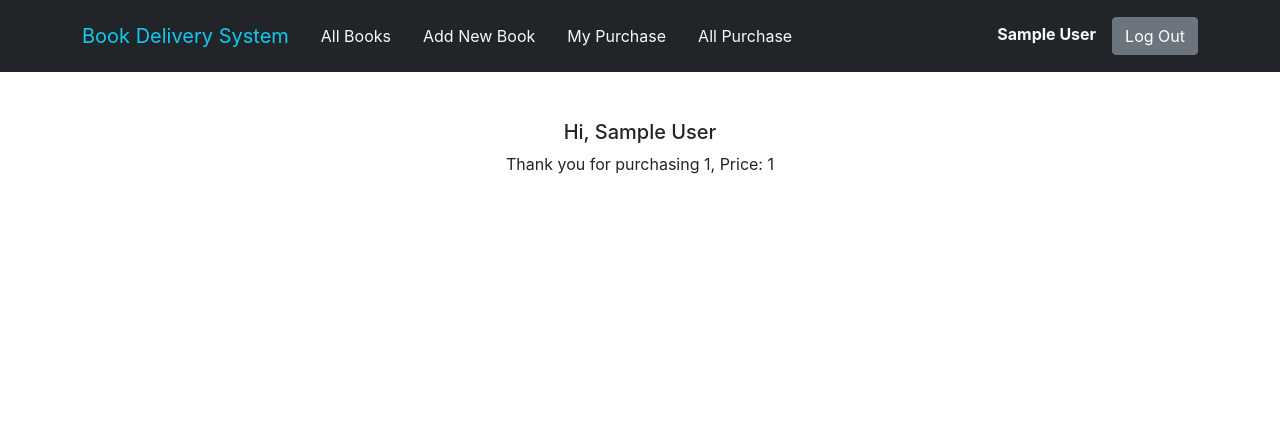
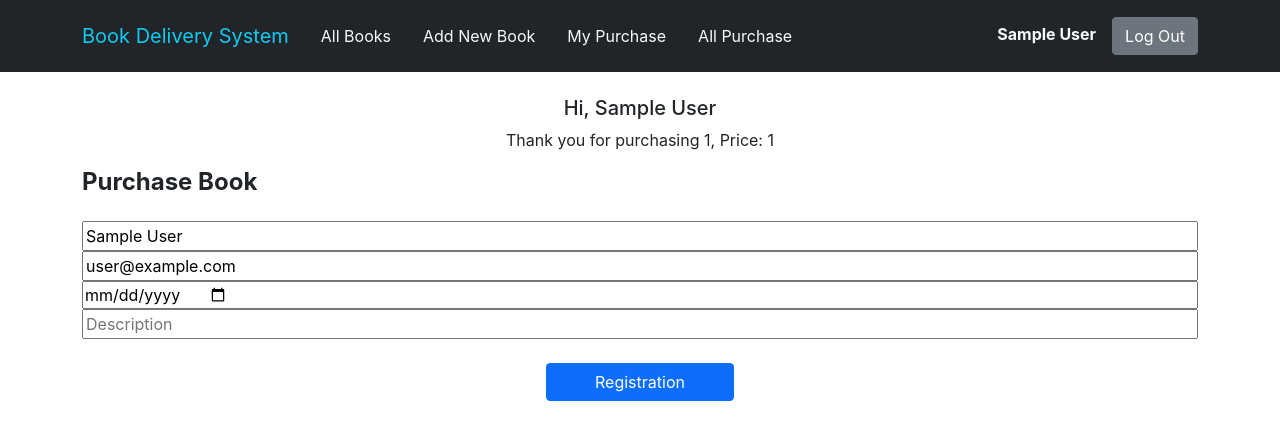
Before and after one commit to emonShimoul/book-delivery-system-react-client, a React (Create React App) app: page /purchasebook/1/1 in a window 1280 px wide. Shown: the top 440 px of the page. Built offline with nearby package versions, Linux system fonts and the light colour scheme; no server answers; sample sign-in values are in the browser's storage.

Commit message:
added react hook form to purchase page

```diff
--- a/src/components/PurchaseBook/PurchaseBook.js
+++ b/src/components/PurchaseBook/PurchaseBook.js
@@ -1,14 +1,31 @@
 import React from 'react';
+import { useForm } from 'react-hook-form';
 import { useParams } from 'react-router-dom';
 import useAuth from '../../hooks/useAuth';
 
 const PurchaseBook = () => {
+    const { register, handleSubmit, reset } = useForm();
     const {user} = useAuth();
     const {bookname, bookprice} = useParams();
+
+    const onSubmit = data => {
+        console.log(data);
+    }
     return (
-        <div className='mt-5'>
+        <div className='container mt-4 mb-5'>
             <h5>Hi, {user.displayName}</h5>
             <p>Thank you for purchasing {bookname}, Price: {bookprice}</p>
+            <div className="register-form rounded">
+                <h4 className='mb-4 fw-bold text-start'>Purchase Book</h4>
+                <form onSubmit={handleSubmit(onSubmit)}>
+                    <input {...register("name")} type="text" value={user.displayName || ''} className='input-group input-field' placeholder="Name" required />
+                    <input {...register("email")} type="email" value={user.email || ''} placeholder="Email" className='input-group input-field' required />
+                    <input {...register("date")} type="date" className='input-group input-field' required />
+                    <input {...register("description")} type="text" placeholder="Description" className='input-group input-field' />
+                    {/* <input {...register("event")} type="text" value={event} placeholder="Event Name" className='input-group input-field' required /> */}
+                    <input type="submit" className='btn btn-primary mt-4 px-5' value="Registration" />
+                </form>
+            </div>
         </div>
     );
 };
```
Also changed, not shown: src/components/PurchaseBook/PurchaseBook.css (added).
